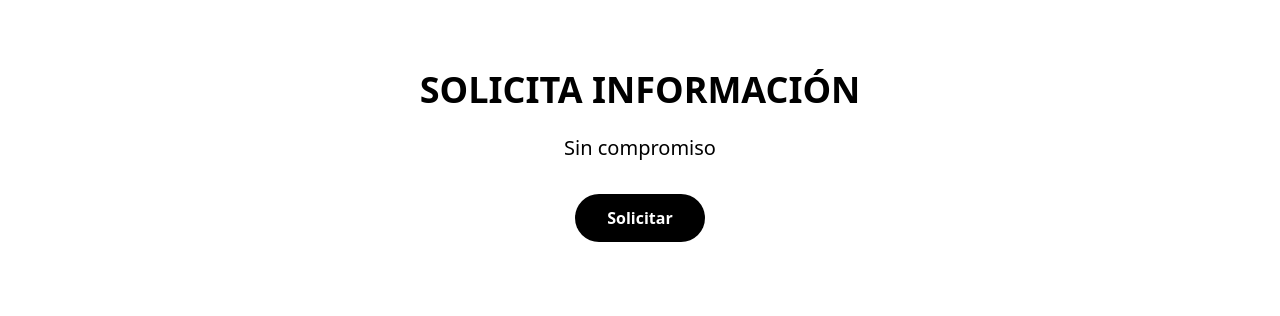
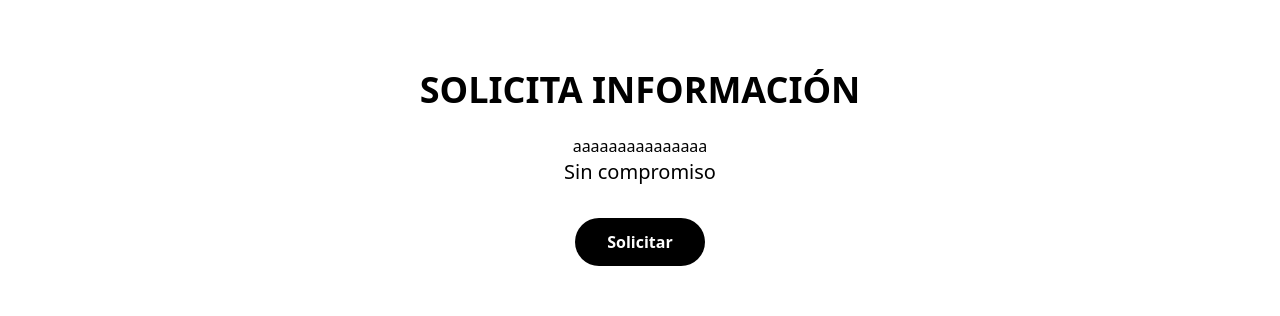
Before and after one commit to miempresaonline/granviav2, a React (Vite) app: page / in a window 1280 px wide. Shown: the part 6136-6452 px from the top of the page. Built offline with nearby package versions, Linux system fonts and the light colour scheme.

Commit message:
Updated App.tsx

```diff
--- a/src/App.tsx
+++ b/src/App.tsx
@@ -973,6 +973,7 @@ function App() {
       <section className="py-20 bg-white text-black text-center">
         <div className="max-w-3xl mx-auto px-6">
           <h2 className="text-4xl font-bold mb-6">SOLICITA INFORMACIÓN</h2>
+          aaaaaaaaaaaaaaa
           <p className="text-xl mb-8">Sin compromiso</p>
           <button
             onClick={() => scrollToSection(formRef)}
```
